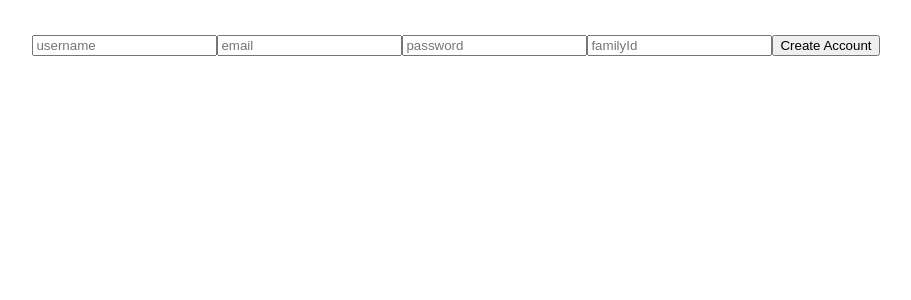
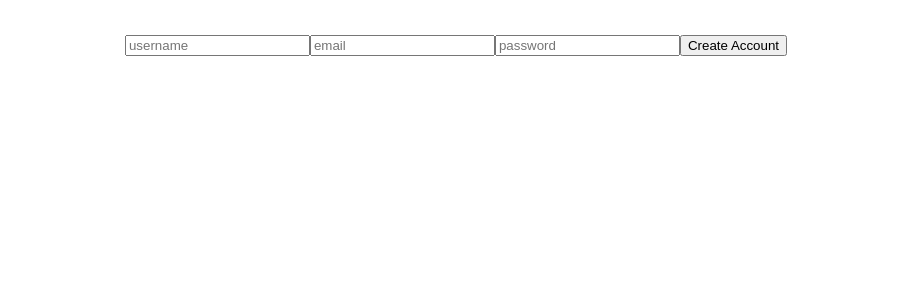
Before and after one commit to Yumin22224/LINKLY-2024, a React (Vite) app: page /create-account in a window 1280 px wide. Shown: the top 300 px of the page, without its empty margins (184-1095 px from the left). Built offline with nearby package versions, Linux system fonts and the light colour scheme.

Commit message:
가족 찾기 추가

```diff
--- a/src/routes/Login/create-account.tsx
+++ b/src/routes/Login/create-account.tsx
@@ -12,10 +12,9 @@ export default function CreateAccount() {
   const [username, setUsername] = useState("");
   const [email, setEmail] = useState("");
   const [password, setPassword] = useState("");
-  const [familyId, setFamilyId] = useState(null);
   const onSubmit = async (e: React.FormEvent<HTMLFormElement>) => {
     e.preventDefault();
-    if (username === "" || email === "" || password === "" || familyId === "") {
+    if (username === "" || email === "" || password === "") {
       return;
     }
     try {
@@ -42,8 +41,6 @@ export default function CreateAccount() {
       setPassword(value);
     } else if (name === "username") {
       setUsername(value);
-    } else if (name === "familyId") {
-      setFamilyId(value);
     }
   };
   return (
@@ -70,13 +67,6 @@ export default function CreateAccount() {
           name="password"
           placeholder="password"
         ></Input>
-        <Input
-          onChange={onChange}
-          value={familyId}
-          type="number"
-          name="familyId"
-          placeholder="familyId"
-        ></Input>
         <Input type="submit" value="Create Account" />
       </CreateAccountForm>
     </>
--- a/src/routes/Login/find-family.tsx
+++ b/src/routes/Login/find-family.tsx
@@ -1,43 +1,64 @@
 import styled from "styled-components";
 import { auth, db } from "../firebase";
-import { addDoc, collection } from "firebase/firestore";
+import { addDoc, collection, onSnapshot, query } from "firebase/firestore";
 import { useState } from "react";
 
 const Form = styled.form``;
 const Input = styled.input``;
-const CreateFamilyBtn = styled.button``;
 
 export default function FindFamily() {
-  const [familyId, setFamilyId] = useState(undefined);
-  const onChange = (e: React.ChangeEvent<HTMLInputElement>) => {
-    const {
-      target: { name, value },
-    } = e;
-    if (name === "familyId") {
-      setFamilyId(value);
-    }
-  };
+  const [familyId, setFamilyId] = useState("");
+  const [familyName, setFamilyName] = useState("");
+  const [familyIds, setFamilyIds] = useState<string[]>([]);
+  const fetchFamilies  =async () => {
+    const tweetsQuery = query(collection(db,"tweets"));
+    await onSnapshot(tweetsQuery, (snapshot) => {
+        setFamilyIds(snapshot.docs.map((doc) => doc.id));
+    })}
   const onSubmit = async () => {
+    const user = auth.currentUser;
+    await fetchFamilies();
+    if (user === null || familyIds.includes(familyId)) return;
     await addDoc(collection(db, "users"), {
-      id: auth.currentUser.uid,
+      id: user.uid,
       familyId: familyId,
     });
   };
-  const onClick = async () => {
-
+  const onChange = (e:React.ChangeEvent<HTMLInputElement>) => {
+    const {target:{name,value}} = e;
+    if (name === "familyId") {
+        setFamilyId(value);
+    } else if (name === "familyName") {
+      setFamilyName(value);
+    }}
+  const onCreate = async (e:React.FormEvent<HTMLFormElement>) => {
+    e.preventDefault();
+    const user = auth.currentUser;
+    if (user === null) return;
+    const doc = await addDoc(collection(db, "families"), {
+      familyName: familyName,
+      memberList: [user.uid]
+    });
+    await addDoc(collection(db, "users"), {
+      id: user.uid,
+      familyId: doc.id,
+    });
   };
   return (
     <>
       <Form onSubmit={onSubmit}>
         <Input
           onChange={onChange}
-          type="number"
+          type="text"
           placeholder="Family ID"
           value={familyId}
           name="familyId"
         ></Input>
       </Form>
-      <CreateFamilyBtn onClick={onClick}>Create Family</CreateFamilyBtn>
+      <Form onSubmit={onCreate}>
+        <Input onChange={onChange} type="text" value={familyName} name="familyName" ></Input>
+        <Input type="submit">Create Family</Input>
+      </Form>
     </>
   );
 }
```
